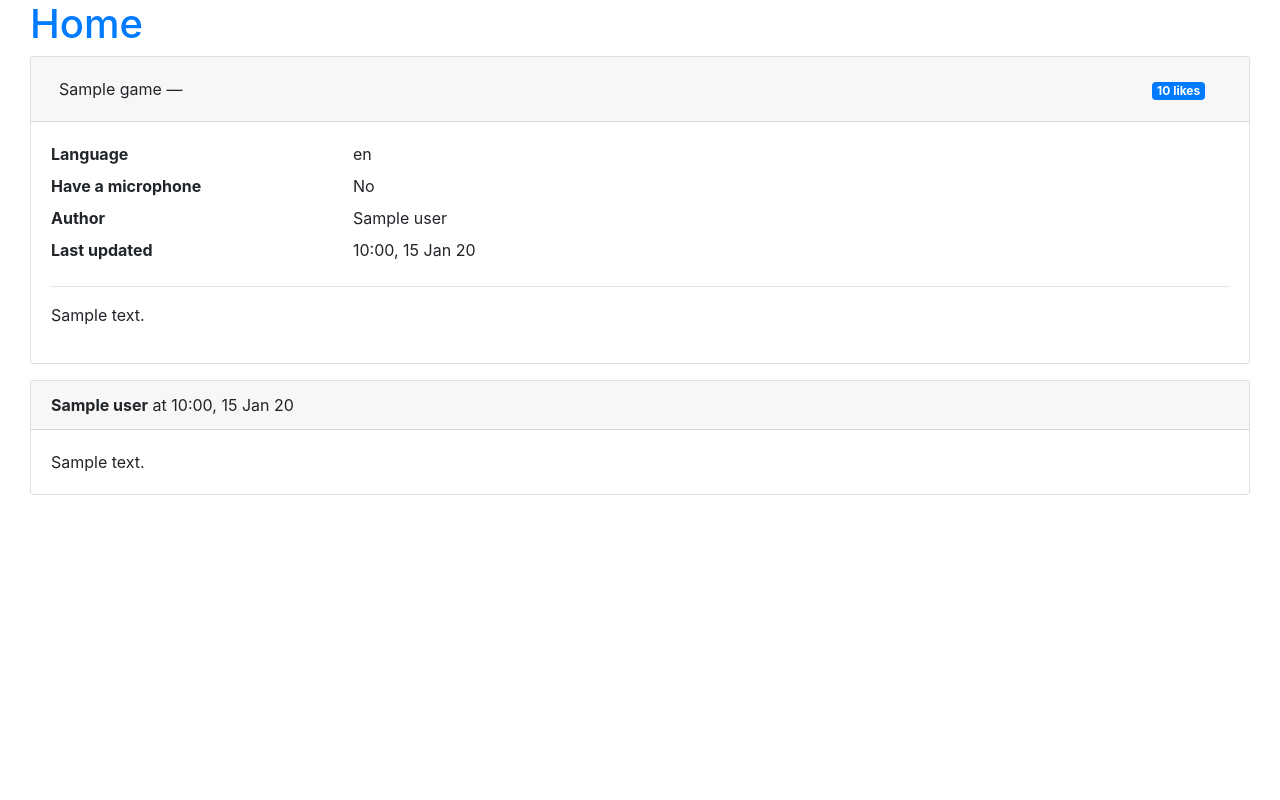
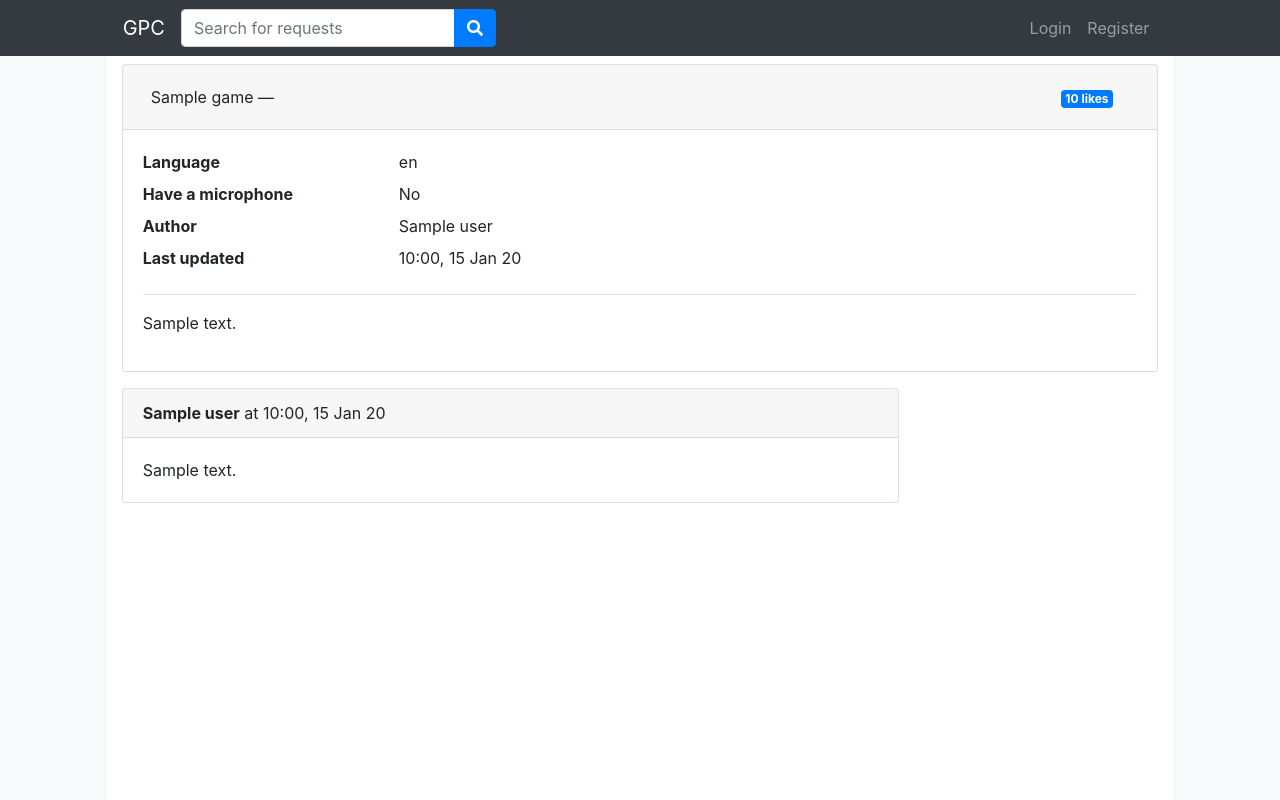
Before and after one commit to iBljad/newcoop, a Django app: template templates/newcoop_app/request_detail.html in a window 1280 px wide. Run offline with Django 3.2, Linux system fonts and the light colour scheme; the template is opened without the code that fills it: most values are stand-ins (such as "Sample title", 1, 10 or a date in 2020); some libraries are stand-ins or nearby versions.

```diff
--- a/newcoop_app/forms.py
+++ b/newcoop_app/forms.py
@@ -52,7 +52,8 @@ class RequestPostForm(ModelForm):
 
 
 class RequestSearchForm(forms.Form):
-    q = forms.CharField(label='Query', max_length=80)
+    q = forms.CharField(label='', max_length=80, required=False,
+                        widget=forms.TextInput(attrs={'placeholder': 'Search for requests'}))
 
 
 class SelectForm(forms.Form):
--- a/templates/newcoop_app/base.html
+++ b/templates/newcoop_app/base.html
@@ -4,7 +4,8 @@
 <head>
     {# Load the tag library #}
     {% load bootstrap4 %}
-
+    <link rel="stylesheet" href="https://use.fontawesome.com/releases/v5.6.3/css/all.css"
+          integrity="sha384-UHRtZLI+pbxtHCWp1t77Bi1L4ZtiqrqD80Kn4Z8NTSRyMA2Fd33n5dQ8lWUE00s/" crossorigin="anonymous">
 
     <meta name="viewport" content="width=device-width, initial-scale=1, shrink-to-fit=no">
 
@@ -14,19 +15,69 @@
 </head>
 <body>
 <div class="container-fluid">
-    {# Display django.contrib.messages as Bootstrap alerts #}
-    {% bootstrap_messages %}
-    <div class="col-sm"></div>
-    <div class="col-sm">
+    <div class="row" style="height: 100vh">
+        <div class="col-xl-1 col-lg-1 d-none d-lg-block d-xl-block bg-light px-0">
+            <nav class="navbar navbar-expand-lg navbar-dark bg-dark">
+                <a class="navbar-brand" href="#">&nbsp;</a>
+            </nav>
+        </div>
+        <div class="col-xl-10 col-lg-10 col-md-12 col-sm-12 col-xs-12 px-0">
+            <nav class="navbar navbar-expand-lg navbar-dark bg-dark">
+                <a class="navbar-brand" href="/">GPC</a>
 
-        <h1><a href="/">Home</a><br></h1>
+                <form class="" action="{% url 'haystack_search' %}" method="get">
+                    {% csrf_token %}
+                    <div class="input-group">
+                        <input type="text" name="q" placeholder="Search for requests"
+                               maxlength="80"
+                               class="form-control" title="" required="" id="id_q">
+                        <div class="input-group-append">
+                            <button type="submit" class="btn btn-primary" name="action" value="Search">
+                                <i class="fas fa-search"></i>
+                            </button>
+                        </div>
+                    </div>
+                </form>
 
-        {% block content %}
-        {% endblock %}
+                <button class="navbar-toggler" type="button" data-toggle="collapse"
+                        data-target="#navbarSupportedContent"
+                        aria-controls="navbarSupportedContent" aria-expanded="false" aria-label="Toggle navigation">
+                    <span class="navbar-toggler-icon"></span>
+                </button>
+
+
+                <div class="collapse navbar-collapse" id="navbarSupportedContent">
+                    <ul class="navbar-nav ml-auto">
+                        {% if user.is_authenticated %}
+                            <li class="nav-item">
+                                <a class="nav-link" href="/accounts/logout/?next{{ request.path }}">Logout</a>
+                            </li>
+                        {% else %}
+                            <li class="nav-item">
+                                <a class="nav-link" href="/accounts/login/?next{{ request.path }}">Login</a>
+                            </li>
+                            <li class="nav-item">
+                                <a class="nav-link" href="/accounts/signup/?next{{ request.path }}">Register</a>
+                            </li>
+                        {% endif %}
+                    </ul>
+                </div>
+            </nav>
+
+            <div class="container-fluid my-2">
+                {# Display django.contrib.messages as Bootstrap alerts #}
+                {% bootstrap_messages %}
+                {% block content %}
+                {% endblock %}
+            </div>
+        </div>
+        <div class="col-xl-1 col-lg-1 d-none d-lg-block d-xl-block bg-light px-0">
+            <nav class="navbar navbar-expand-lg navbar-dark bg-dark">
+                <a class="navbar-brand" href="#">&nbsp;</a>
+            </nav>
+        </div>
     </div>
-    <div class="col-sm"></div>
 </div>
-
 </body>
 {# Load CSS and JavaScript #}
 {% bootstrap_css %}
--- a/templates/newcoop_app/request_detail.html
+++ b/templates/newcoop_app/request_detail.html
@@ -21,7 +21,15 @@
                     <form action="{% url 'newcoop_app:like_post' gamerequest.id %}" method="post">
                         {% csrf_token %}
 
-                        <input type="submit" name="action" value="{% if voted %}Unlike{% else %}Like{% endif %}"/>
+                        <button class="btn" type="submit" name="action" value="
+                            {% if voted %}
+                                Unlike">
+                            <i class="fas fa-thumbs-up" style="color:dodgerblue"></i>
+                        {% else %}
+                            Like">
+                            <i class="far fa-thumbs-up"></i>
+                        {% endif %}
+                        </button>
                     </form>
                 {% endif %}
             </div>
@@ -68,9 +76,13 @@
 
     {% if comments|length > 0 %}
         <a id="comments"></a>
-
         {% for comment in comments %}
-            <div class="card">
+            <div class="card w-75
+            {% if forloop.counter0|divisibleby:2 %}
+                mr-auto
+            {% else %}
+                ml-auto
+            {% endif %}">
                 <div class="card-header">
                     <b>{{ comment.user }}</b> at {{ comment.pub_date|date:"H:i, d M y" }}
                 </div>
@@ -80,7 +92,6 @@
             </div>
             <br>
         {% endfor %}
-
     {% endif %}
 
     {% if user.is_authenticated and form %}
```
Also changed, not shown: newcoop_app/models.py (+23 -6 lines), newcoop_app/migrations/0009_auto_20191121_0014.py (added), newcoop_app/migrations/0010_auto_20191121_0022.py (added), newcoop_app/migrations/0011_auto_20191121_0030.py (added), newcoop_app/migrations/0012_auto_20191121_0129.py (added), newcoop_app/migrations/0013_delete_language.py (added), newcoop_app/migrations/0014_auto_20191121_0133.py (added).
